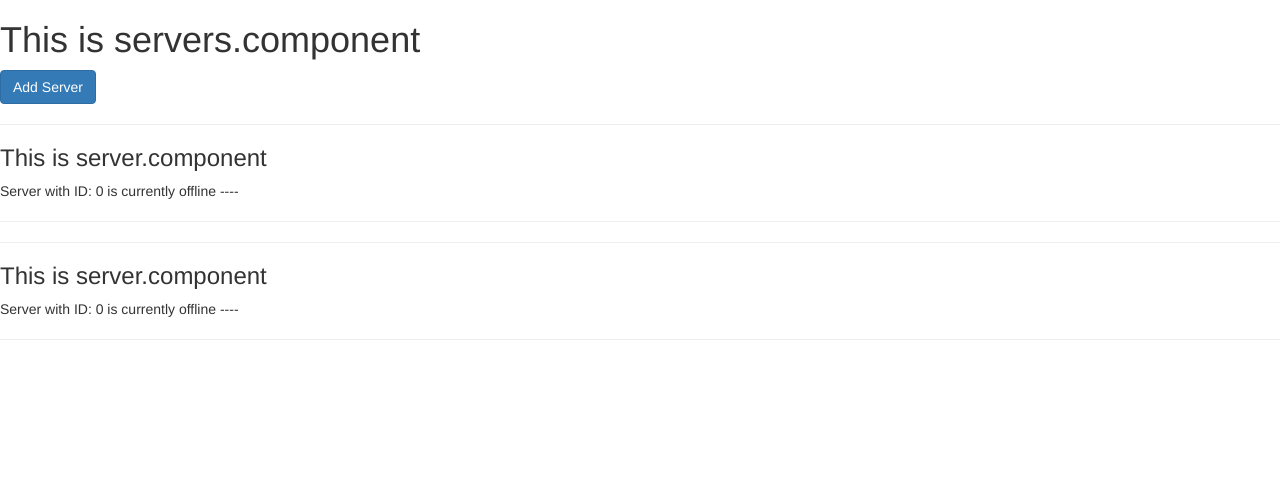
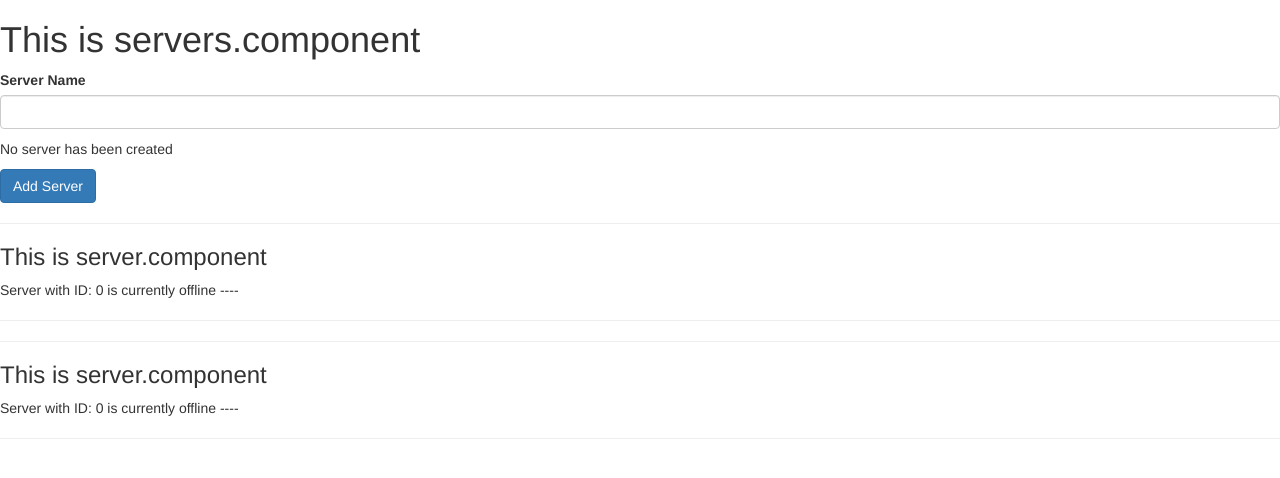
Before and after one commit to sebastianpopa/ng_app, an Angular app: page / in a window 1280 px wide. Shown: the top 478 px of the page. Built offline with nearby package versions, Linux system fonts and the light colour scheme.

Commit message:
Until 2.18

```diff
--- a/src/app/servers/servers.component.html
+++ b/src/app/servers/servers.component.html
@@ -1,4 +1,8 @@
 <h1>This is servers.component</h1>
-<button class="btn btn-primary" [disabled]="!allowNewServer">Add Server</button>
+<label>Server Name</label>
+<input type="text" class="form-control" (input)="onUpdateServerName($event)">
+<p>{{ serverName }}</p>
+<p [innerText]="serverCreated"></p>
+<button class="btn btn-primary" [disabled]="!allowNewServer" (click)="onServerCreation()">Add Server</button>
 <server-root></server-root>
 <server-root></server-root>
--- a/src/app/servers/servers.component.ts
+++ b/src/app/servers/servers.component.ts
@@ -6,10 +6,18 @@ import { Component } from '@angular/core';
 })
 export class ServersComponent {
   allowNewServer = false;
-
+  serverCreated = "No server has been created";
+  serverName = '';
   constructor() {
     setTimeout( () => {
       this.allowNewServer = true;
     },5000)
   }
+  onServerCreation(){
+    this.serverCreated = "A server was created !!!";
+  }
+
+  onUpdateServerName(event: any){
+    this.serverName = event.target.value;
+  }
 }
```
